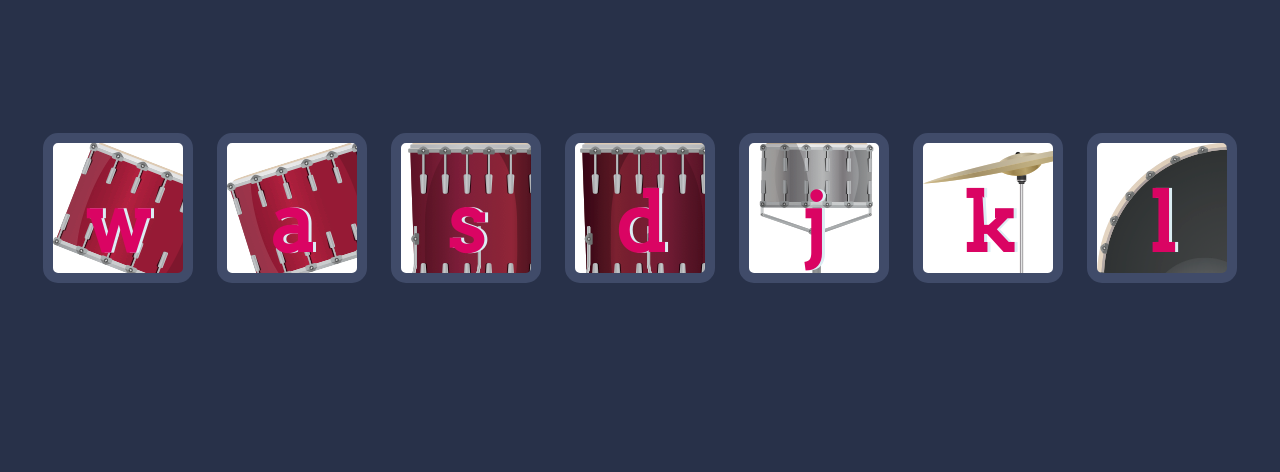
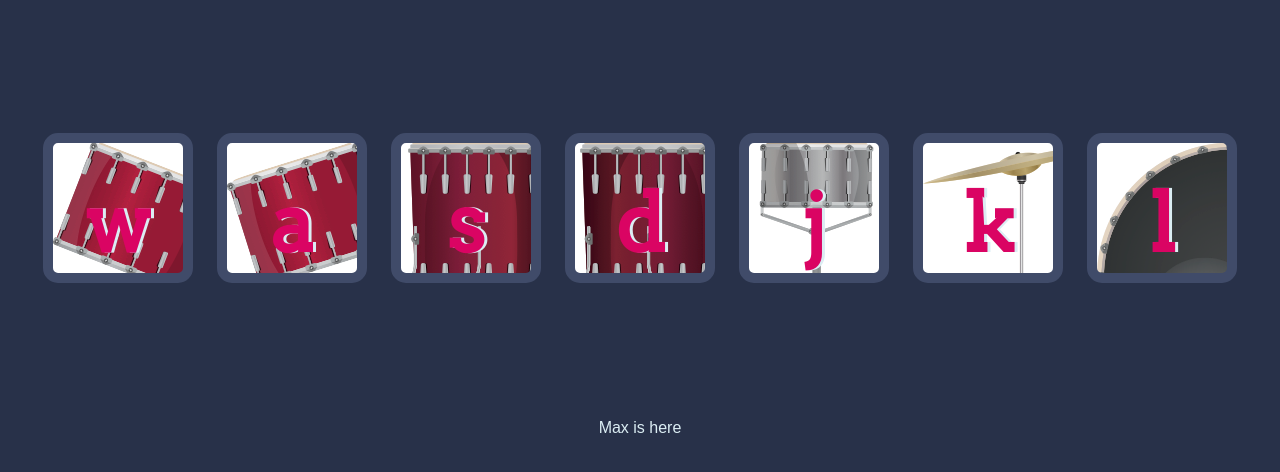
Before and after one commit to bbtnxx/Codebase-02, a plain HTML site: page DrumKitWebsite/index.html in a window 1280 px wide. Shown: the part 156-628 px from the top of the page. Drawn offline with Linux system fonts and the light colour scheme.

Commit message:
update html

```diff
--- a/DrumKitWebsite/index.html
+++ b/DrumKitWebsite/index.html
@@ -21,6 +21,8 @@
     <button class="l drum">l</button>
   </div>
 
+  <footer>Max is here</footer>
+
 <script src="index.js" charset="utf-8"></script>
 </body>
 
```
